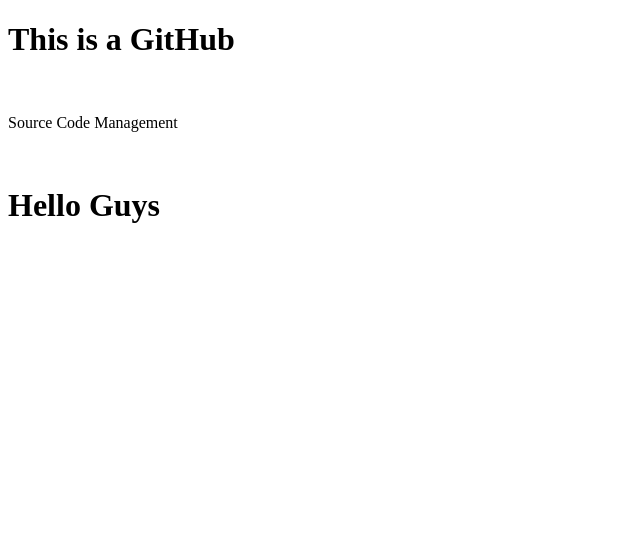
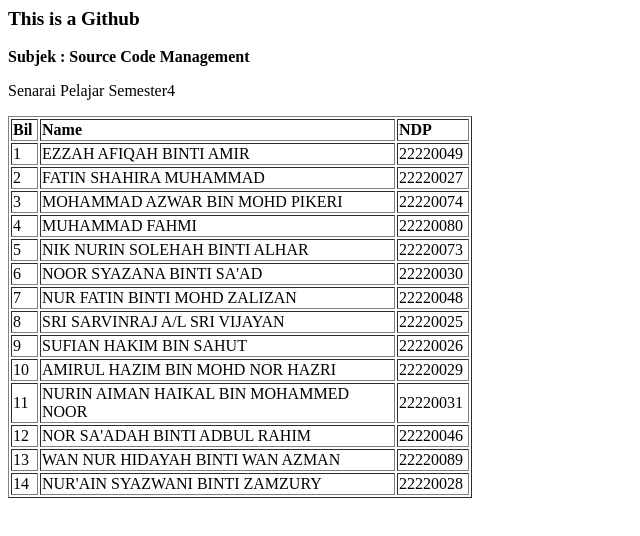
Before and after one commit to MohamadAzwar/amalifinal.io, a plain HTML site: page index.html in a window 1280 px wide. Shown: the whole page, without its empty margins (0-640 px from the left). Drawn offline with Linux system fonts and the light colour scheme.

Commit message:
Update index.html
paparan index.html yang baharu

```diff
--- a/index.html
+++ b/index.html
@@ -1,16 +1,84 @@
-<!DOCTYPE html>
-<html lang="en">
-<head>
-    <meta charset="UTF-8">
-    <meta http-equiv="X-UA-Compatible" content="IE=edge">
-    <meta name="viewport" content="width=device-width, initial-scale=1.0">
-    <title>Document</title>
-</head>
-<body>
-    <h1>This is a GitHub</h1>
+<html>
+    <b style="font-size: larger;">This is a Github</b>
     <br>
-    <p>Source Code Management</p>
     <br>
-    <h1>Hello Guys</h1>
-</body>
+    <b>Subjek : Source Code Management</b>
+    <p>Senarai Pelajar Semester4 </p>
+    <table width="464" border="1">
+        <tr>
+          <td width="23"><strong>Bil </strong></td>
+          <td width="351"><strong>Name</strong></td>
+          <td width="68"><strong>NDP</strong></td>
+        </tr>
+        <tr>
+          <td>1</td>
+          <td>EZZAH AFIQAH BINTI AMIR</td>
+          <td>22220049</td>
+        </tr>
+        <tr>
+          <td>2</td>
+          <td>FATIN SHAHIRA MUHAMMAD</td>
+          <td>22220027</td>
+        </tr>
+        <tr>
+          <td>3</td>
+          <td>MOHAMMAD AZWAR BIN MOHD PIKERI</td>
+          <td>22220074</td>
+        </tr>
+        <tr>
+          <td>4</td>
+          <td>MUHAMMAD FAHMI</td>
+          <td>22220080</td>
+        </tr>
+        <tr>
+          <td>5</td>
+          <td>NIK NURIN SOLEHAH BINTI ALHAR</td>
+          <td>22220073</td>
+        </tr>
+        <tr>
+          <td>6</td>
+          <td>NOOR SYAZANA BINTI SA'AD</td>
+          <td>22220030</td>
+        </tr>
+        <tr>
+          <td>7</td>
+          <td>NUR FATIN BINTI MOHD ZALIZAN</td>
+          <td>22220048</td>
+        </tr>
+        <tr>
+          <td>8</td>
+          <td>SRI SARVINRAJ A/L SRI VIJAYAN</td>
+          <td>22220025</td>
+        </tr>
+        <tr>
+          <td>9</td>
+          <td>SUFIAN HAKIM BIN SAHUT</td>
+          <td>22220026</td>
+        </tr>
+        <tr>
+          <td>10</td>
+          <td>AMIRUL HAZIM BIN MOHD NOR HAZRI</td>
+          <td>22220029</td>
+        </tr>
+        <tr>
+          <td>11</td>
+          <td>NURIN AIMAN HAIKAL BIN MOHAMMED NOOR</td>
+          <td>22220031</td>
+        </tr>
+        <tr>
+          <td>12</td>
+          <td>NOR SA'ADAH BINTI ADBUL RAHIM</td>
+          <td>22220046</td>
+        </tr>
+        <tr>
+          <td>13</td>
+          <td>WAN NUR HIDAYAH BINTI WAN AZMAN</td>
+          <td>22220089</td>
+        </tr>
+        <tr>
+          <td>14</td>
+          <td>NUR'AIN SYAZWANI BINTI ZAMZURY</td>
+          <td>22220028</td>
+        </tr>
+      </table>
 </html>
```
